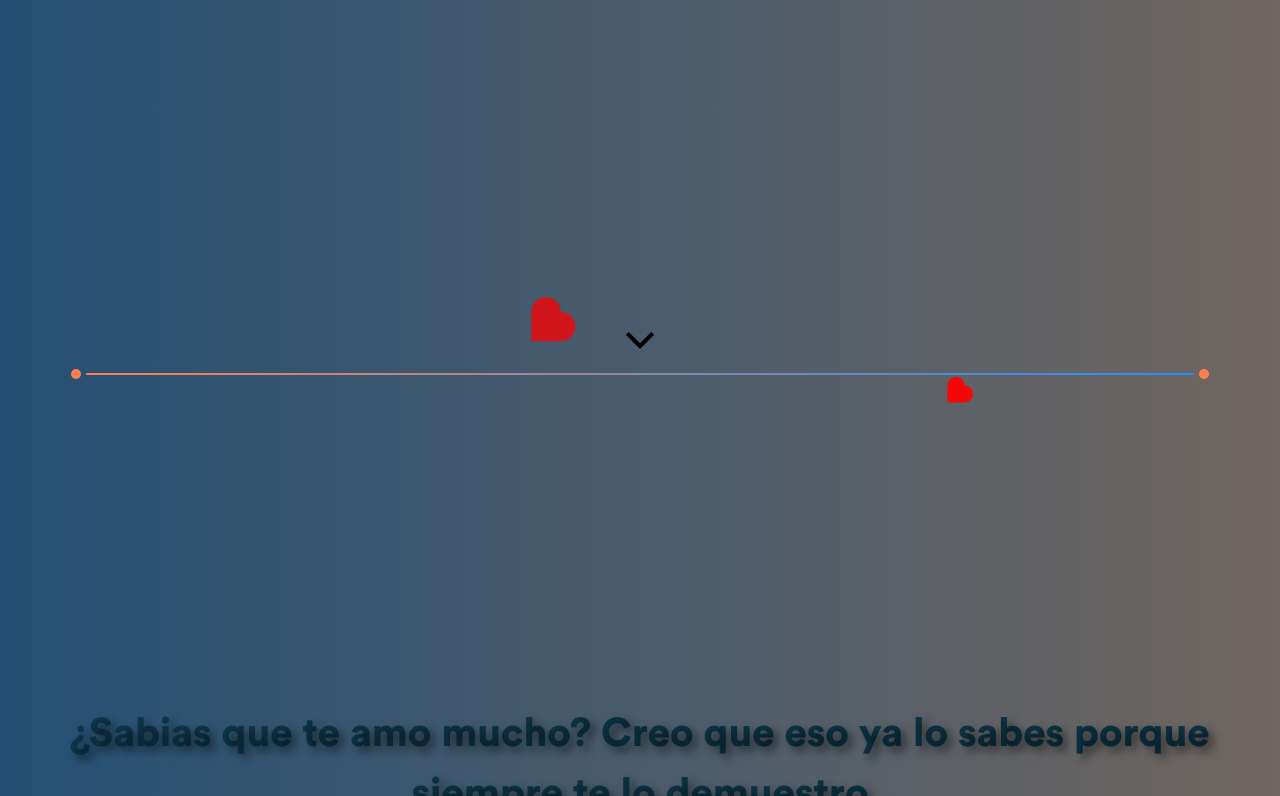
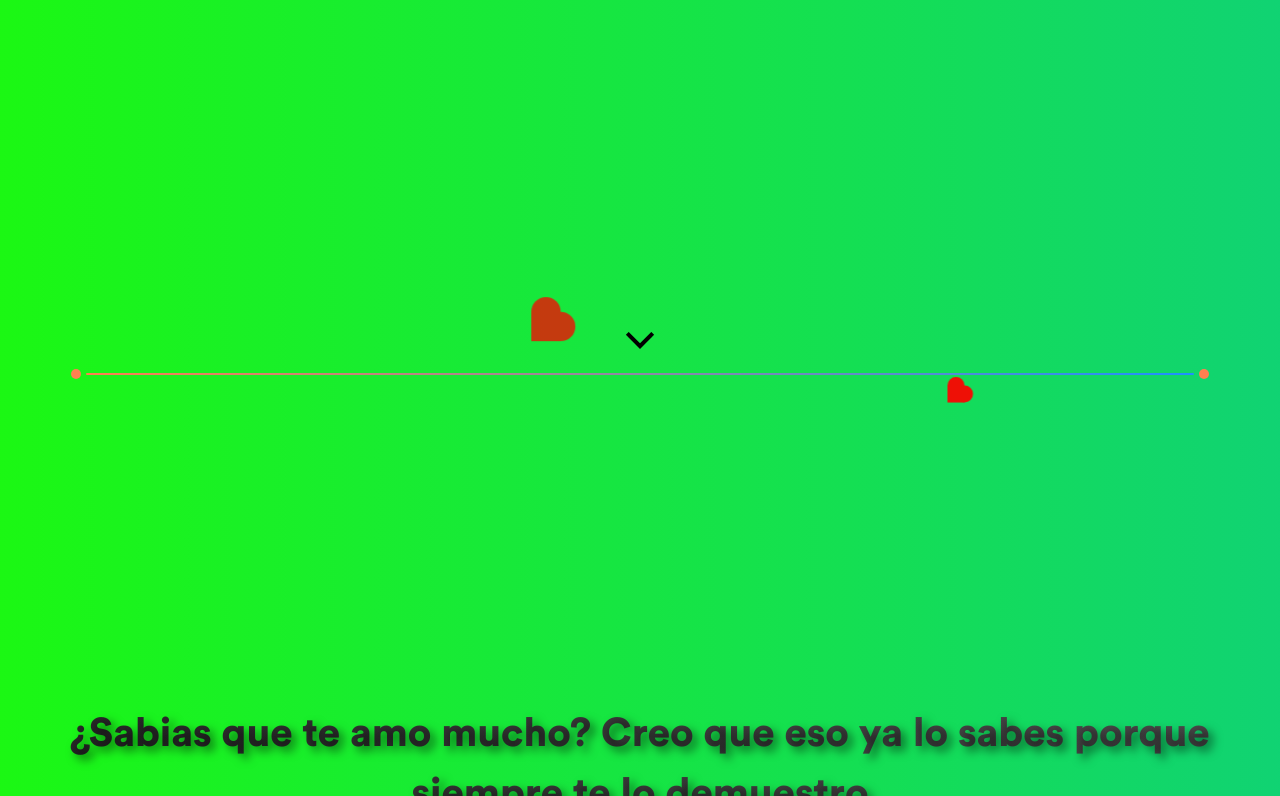
Before and after one commit to IrvingR17/Proposal, a plain HTML site: page Index.html in a window 1280 px wide. Shown: the part 401-1197 px from the top of the page. Drawn offline with nearby package versions, Linux system fonts and the light colour scheme.

Commit message:
Cambio en color de letras

```diff
--- a/Styles.css
+++ b/Styles.css
@@ -14,7 +14,7 @@
 
 body {
     margin: 0;
-    background: linear-gradient(270deg, #063970, #e28743, #154c79, #eab676);
+    background: linear-gradient(270deg, #ff6401, #019cff, #1dff01, #e301ff);
     background-size: 800% 800%;
     animation: gradient 40s ease infinite;
     overflow-x: hidden;
@@ -25,7 +25,7 @@ body {
 p, h2 {
     font-weight: bold;
     color: transparent;
-    background: linear-gradient(-270deg, #124d6a, #0f4158, #0c3446, #0c3446);
+    background: linear-gradient(-270deg, #000000, #4c4c4c);
     background-size: 200% 200%;
     -webkit-background-clip: text;
     animation: move-bg 10s linear infinite;
```
